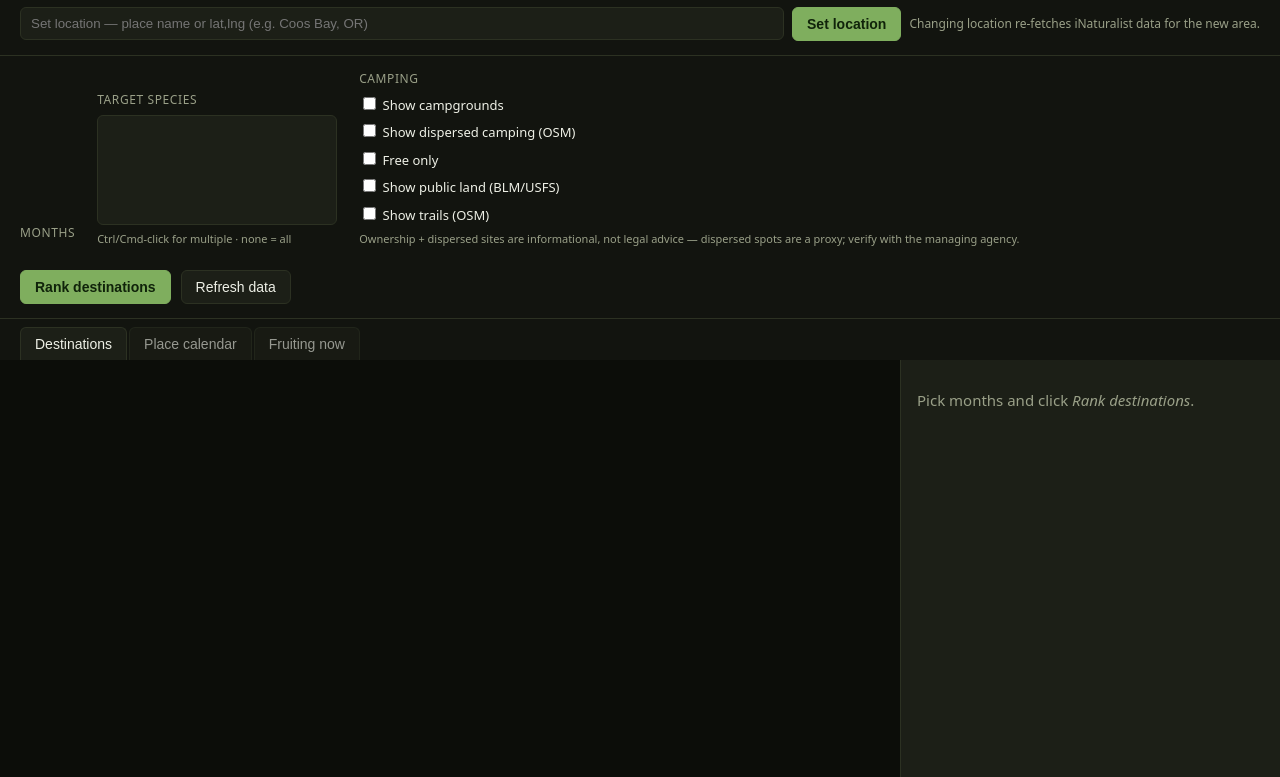
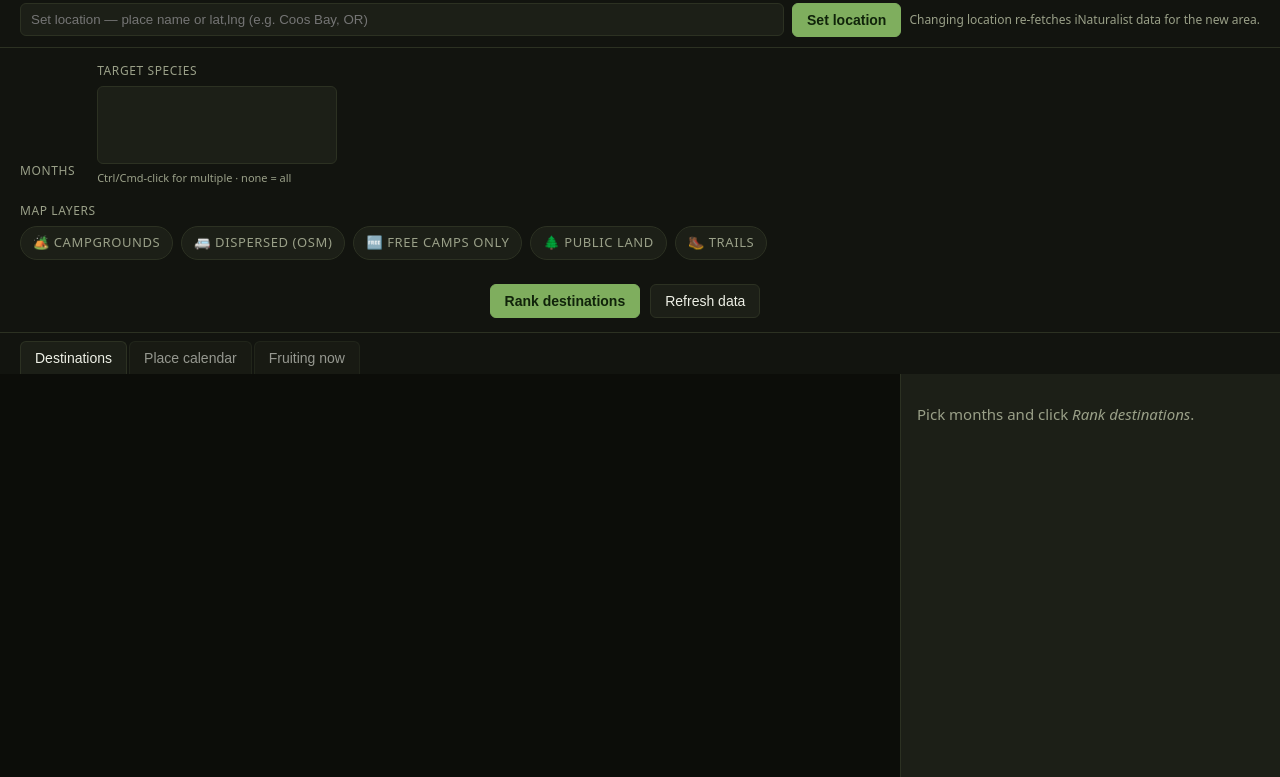
Before and after one commit to jahrik/foray-planner, a website built with Vite: page frontend/index.html in a window 1280 px wide. Shown: the part 71-848 px from the top of the page. Built offline with nearby package versions, Linux system fonts and the light colour scheme; files whose address does not match are found by name.

Commit message:
style: redesign controls panel
- Reduces header padding
- Changes map layer checkboxes into a row of chip-style toggles for a cleaner look
- Centers the progress bar and status message below the main actions
- Adjusts spacing and element flow for the new layout

```diff
--- a/frontend/index.html
+++ b/frontend/index.html
@@ -41,30 +41,35 @@
     </header>
 
     <section class="controls">
+      <div class="row">
         <div class="field">
           <label>Months</label>
           <div id="months" class="months"></div>
         </div>
         <div class="field">
           <label for="species">Target species</label>
-        <select id="species" multiple size="6"></select>
+          <select id="species" multiple size="4"></select>
           <small>Ctrl/Cmd-click for multiple · none = all</small>
         </div>
+      </div>
+
+      <div class="row">
         <div class="field">
-        <label>Camping</label>
-        <label class="check"><input type="checkbox" id="show-camps" /> Show campgrounds</label>
-        <label class="check"><input type="checkbox" id="show-dispersed" /> Show dispersed camping (OSM)</label>
-        <label class="check"><input type="checkbox" id="free-camps" /> Free only</label>
-        <label class="check"><input type="checkbox" id="show-land" /> Show public land (BLM/USFS)</label>
-        <label class="check"><input type="checkbox" id="show-trails" /> Show trails (OSM)</label>
-        <small>Ownership + dispersed sites are informational, not legal advice — dispersed spots
-          are a proxy; verify with the managing agency.</small>
+          <label>Map Layers</label>
+          <div class="toggle-group">
+            <label class="toggle-btn"><input type="checkbox" id="show-camps" /> <span>🏕️ Campgrounds</span></label>
+            <label class="toggle-btn"><input type="checkbox" id="show-dispersed" /> <span>🚐 Dispersed (OSM)</span></label>
+            <label class="toggle-btn"><input type="checkbox" id="free-camps" /> <span>🆓 Free Camps Only</span></label>
+            <label class="toggle-btn"><input type="checkbox" id="show-land" /> <span>🌲 Public Land</span></label>
+            <label class="toggle-btn"><input type="checkbox" id="show-trails" /> <span>🥾 Trails</span></label>
           </div>
-      <div class="field actions">
+        </div>
+      </div>
+      <div class="field actions centered">
         <button id="run" class="primary">Rank destinations</button>
         <button id="refresh">Refresh data</button>
-        <progress id="refresh-progress" value="0" max="100" style="display: none; margin-left: 10px;" aria-label="Refresh Progress"></progress>
         <span id="status"></span>
+        <progress id="refresh-progress" value="0" max="100" style="display: none;" aria-label="Refresh Progress"></progress>
       </div>
     </section>
 
--- a/frontend/src/style.css
+++ b/frontend/src/style.css
@@ -24,9 +24,9 @@ body {
   background: var(--bg);
   color: var(--ink);
 }
-header { padding: 14px 20px; border-bottom: 1px solid var(--border); }
+header { padding: 10px 20px; border-bottom: 1px solid var(--border); }
 header .topline { display: flex; align-items: center; justify-content: space-between; gap: 12px; }
-header h1 { margin: 0; font-size: 20px; }
+header h1 { margin: 0; font-size: 18px; }
 .theme-toggle { padding: 6px 10px; font-size: 16px; line-height: 1; flex: 0 0 auto; }
 header .home { margin: 4px 0 0; color: var(--muted); font-size: 13px; }
 .locbar { display: flex; gap: 8px; align-items: center; margin-top: 10px; flex-wrap: wrap; }
@@ -38,23 +38,42 @@ header .home { margin: 4px 0 0; color: var(--muted); font-size: 13px; }
 
 .controls {
   display: flex;
-  gap: 22px;
-  flex-wrap: wrap;
-  align-items: flex-end;
+  flex-direction: column;
+  gap: 16px;
   padding: 14px 20px;
   border-bottom: 1px solid var(--border);
 }
+.row { display: flex; gap: 22px; flex-wrap: wrap; align-items: flex-end; }
 .field { display: flex; flex-direction: column; gap: 6px; }
 .field label { font-size: 12px; text-transform: uppercase; letter-spacing: 0.05em; color: var(--muted); }
 .field small { color: var(--muted); font-size: 11px; }
-.field label.check {
-  flex-direction: row;
-  align-items: center;
-  gap: 6px;
+.toggle-group {
+  display: flex;
+  flex-wrap: wrap;
+  gap: 8px;
+}
+.toggle-btn {
+  cursor: pointer;
+  user-select: none;
+}
+.toggle-btn input[type="checkbox"] {
+  display: none;
+}
+.toggle-btn span {
+  display: inline-block;
+  padding: 6px 12px;
+  border: 1px solid var(--border);
+  border-radius: 20px;
+  background: var(--panel);
+  color: var(--muted);
   font-size: 13px;
-  text-transform: none;
-  letter-spacing: normal;
-  color: inherit;
+  transition: all 0.2s ease;
+}
+.toggle-btn input[type="checkbox"]:checked + span {
+  background: var(--accent2);
+  color: #10230a;
+  border-color: var(--accent2);
+  font-weight: 600;
 }
 .months { display: flex; flex-wrap: wrap; gap: 4px; max-width: 320px; }
 .months button {
@@ -67,12 +86,14 @@ select {
   border-radius: 6px; padding: 6px; min-width: 240px;
 }
 .actions { flex-direction: row; align-items: center; gap: 10px; }
+.actions.centered { justify-content: center; width: 100%; margin-top: 8px; flex-wrap: wrap; }
 button.primary, button {
   padding: 8px 14px; border-radius: 6px; border: 1px solid var(--border);
   background: var(--panel); color: var(--ink); cursor: pointer; font-size: 14px;
 }
 button.primary { background: var(--accent2); color: #10230a; border-color: var(--accent2); font-weight: 600; }
-#status { color: var(--muted); font-size: 13px; }
+#status { color: var(--muted); font-size: 13px; font-weight: 500; margin: 0 10px; }
+progress { width: 100%; max-width: 400px; height: 10px; border-radius: 5px; }
 
 .tabs { display: flex; gap: 2px; padding: 8px 20px 0; }
 .tabs button { border-bottom: none; border-radius: 6px 6px 0 0; opacity: 0.6; }
```
Lines whose indentation alone changed are shown as unchanged.
